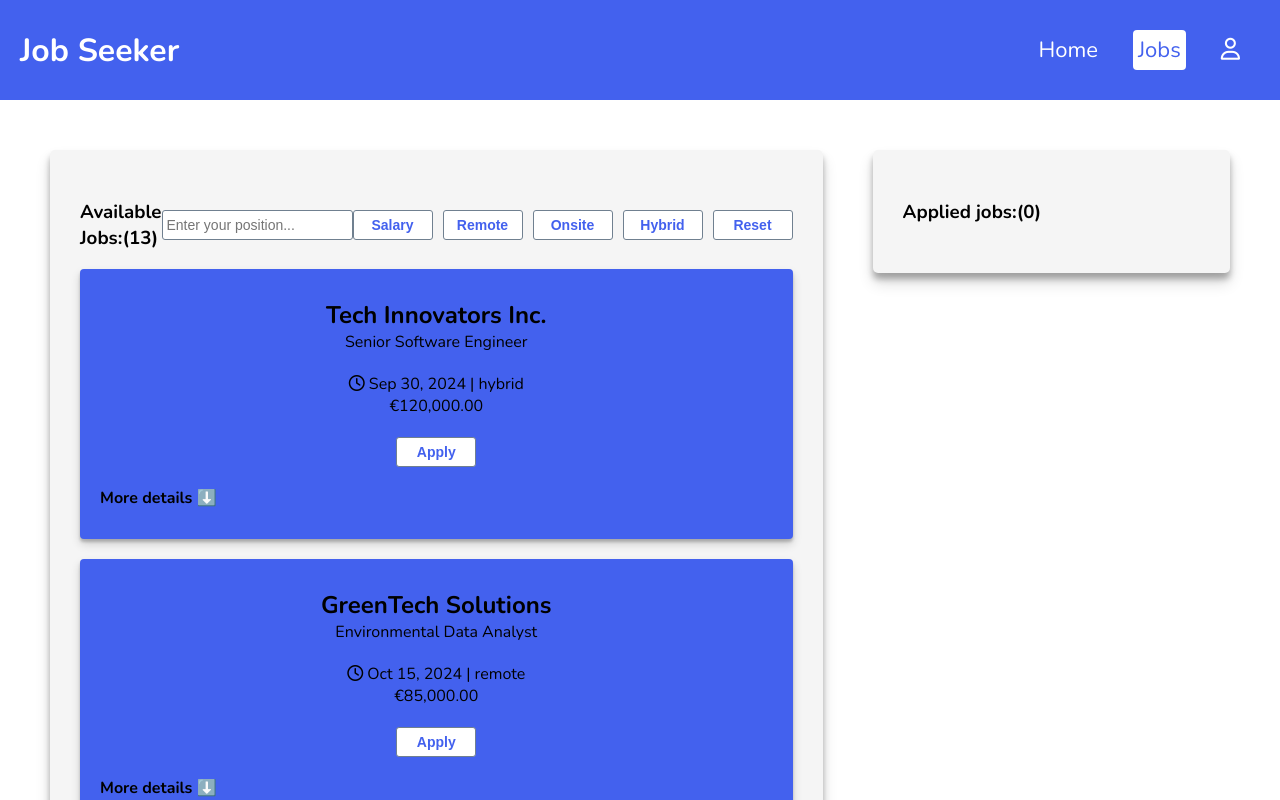
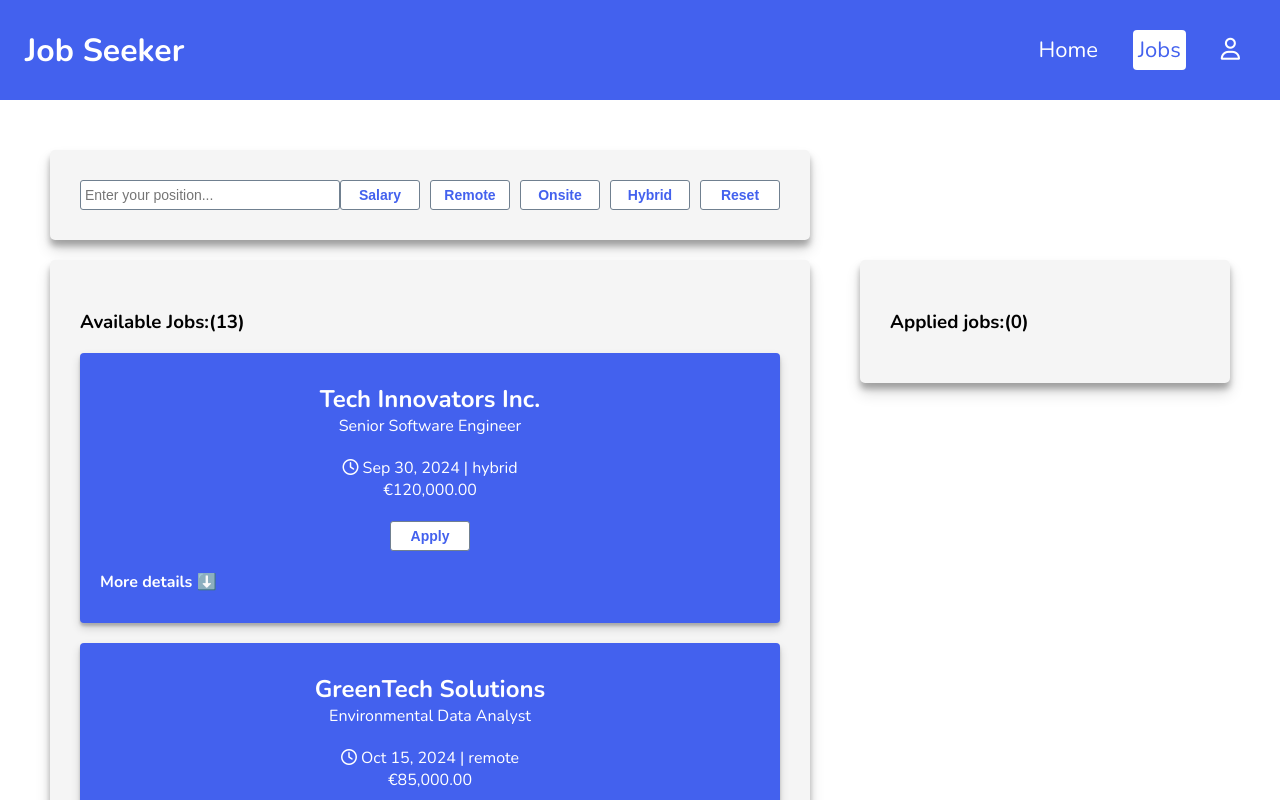
Before and after one commit to BojanJankov/angular-homeworks, an Angular app in the folder job-seeker-app/: page /jobs in a window 1280 px wide. Shown: the top 800 px of the page. Built offline with nearby package versions, Linux system fonts and the light colour scheme.

Commit message:
updated app

```diff
--- a/job-seeker-app/src/app/core/header/header.component.html
+++ b/job-seeker-app/src/app/core/header/header.component.html
@@ -1,5 +1,5 @@
 <header class="header">
-  <h1>Job Seeker</h1>
+  <h1><a routerLink="/">Job Seeker</a></h1>
   <nav class="nav">
     <ul>
       <li>
--- a/job-seeker-app/src/app/core/header/header.component.scss
+++ b/job-seeker-app/src/app/core/header/header.component.scss
@@ -9,6 +9,14 @@
 
   h1 {
     margin: 0;
+  }
+
+  a {
+    text-decoration: none;
+    padding: 5px;
+    border-radius: 4px;
+    color: white;
+    cursor: pointer;
   }
 }
 
--- a/job-seeker-app/src/app/feature/auth/components/profile-panel/profile-panel.component.scss
+++ b/job-seeker-app/src/app/feature/auth/components/profile-panel/profile-panel.component.scss
@@ -1,6 +1,7 @@
 .profile-page {
   display: grid;
   place-items: center;
+  min-height: 800px;
 }
 
 .profile-panel {
--- a/job-seeker-app/src/app/feature/home/home.component.scss
+++ b/job-seeker-app/src/app/feature/home/home.component.scss
@@ -2,7 +2,7 @@
   display: grid;
   grid-template-columns: 1fr 1fr;
   gap: 100px;
-  min-height: 500px;
+  min-height: 800px;
 }
 
 .home-page-heading-container {
--- a/job-seeker-app/src/app/feature/jobs/components/apply-job-list/apply-job-list.component.html
+++ b/job-seeker-app/src/app/feature/jobs/components/apply-job-list/apply-job-list.component.html
@@ -1,4 +1,4 @@
-<div class="container">
+<div class="applied-job-list-container">
   <h3>Applied jobs:({{ totalAppliedJobNumer() }})</h3>
   <div class="job-list-container">
     @for(job of appliedJobs(); track job.id){
--- a/job-seeker-app/src/app/feature/jobs/components/job-list/job-list.component.html
+++ b/job-seeker-app/src/app/feature/jobs/components/job-list/job-list.component.html
@@ -1,12 +1,7 @@
+<section class="filter-job-list-container">
   <div class="container">
-  <div class="job-list-heading">
-    @if(searchValue()){
-    <h3>Searched Jobs:</h3>
-    } @else {
-    <h3>Available Jobs:({{ jobs().length }})</h3>
-    }
-
-    <div>
+    <div class="search-filters-container">
+      <div class="search-container">
         <input
           type="text"
           placeholder="Enter your position..."
@@ -14,7 +9,7 @@
           [(ngModel)]="searchValue"
         />
       </div>
-    <div>
+      <div class="filters-container">
         <app-button text="Salary" (btnClick)="onClickSort()"></app-button>
         <app-button
           text="Remote"
@@ -31,6 +26,15 @@
         <app-button text="Reset" (btnClick)="onResetClick()"></app-button>
       </div>
     </div>
+  </div>
+  <div class="container">
+    <div class="job-list-heading">
+      @if(searchValue()){
+      <h3>Searched Jobs:</h3>
+      } @else {
+      <h3>Available Jobs:({{ jobs().length }})</h3>
+      }
+    </div>
     <div class="job-list-container">
       @for(job of jobs() | filter: searchValue(); track job.id){
       <app-job-item [job]="job"></app-job-item>
@@ -39,3 +43,4 @@
       }
     </div>
   </div>
+</section>
--- a/job-seeker-app/src/app/feature/jobs/components/job-list/job-list.component.scss
+++ b/job-seeker-app/src/app/feature/jobs/components/job-list/job-list.component.scss
@@ -1,5 +1,22 @@
+.filter-job-list-container {
+  display: flex;
+  flex-direction: column;
+  gap: 20px;
+}
+
+.search-filters-container {
+  display: flex;
+  justify-content: space-between;
+}
+
+.filters-container {
+  display: flex;
+  gap: 10px;
+}
+
 .search-input {
   height: 20px;
+  width: 250px;
   border: 0.5px solid slategray;
   border-radius: 3px;
   font-size: 14px;
--- a/job-seeker-app/src/app/feature/jobs/components/job-list/job-list.component.ts
+++ b/job-seeker-app/src/app/feature/jobs/components/job-list/job-list.component.ts
@@ -23,7 +23,6 @@ import { FilterPipe } from '../../../../core/pipes/filter.pipe';
 export class JobListComponent {
   readonly filterValue = JobWorkTypeFilter;
   private jobsService = inject(JobsService);
-  // searchValue = signal<string>('');
   searchValue = model<string>('');
 
   jobs = computed<Job[]>(() => {
--- a/job-seeker-app/src/app/feature/jobs/job-page/job-page.component.html
+++ b/job-seeker-app/src/app/feature/jobs/job-page/job-page.component.html
@@ -1,5 +1,4 @@
 <section class="job-page">
-  <div class="filters-container"></div>
   <div class="job-lists-container">
     <app-job-list></app-job-list>
     <app-apply-job-list></app-apply-job-list>
--- a/job-seeker-app/src/styles.scss
+++ b/job-seeker-app/src/styles.scss
@@ -10,6 +10,7 @@ body {
 
 main {
   padding: 50px;
+  min-height: 800px;
 }
 
 .container {
@@ -18,6 +19,15 @@ main {
   box-shadow: 0 10px 15px rgba(0, 0, 0, 0.14), 0 6px 6px rgba(0, 0, 0, 0.28);
   color: black;
   padding: 30px;
+}
+
+.applied-job-list-container {
+  background-color: whitesmoke;
+  border-radius: 5px;
+  box-shadow: 0 10px 15px rgba(0, 0, 0, 0.14), 0 6px 6px rgba(0, 0, 0, 0.28);
+  color: black;
+  padding: 30px;
+  margin-top: 110px;
 }
 
 .job-list-heading {
@@ -40,6 +50,7 @@ main {
 .job-item {
   height: max-content;
   background-color: #4361ee;
+  color: white;
   border-radius: 4px;
   padding: 30px 20px;
   display: flex;
```
Lines whose indentation alone changed are shown as unchanged.
